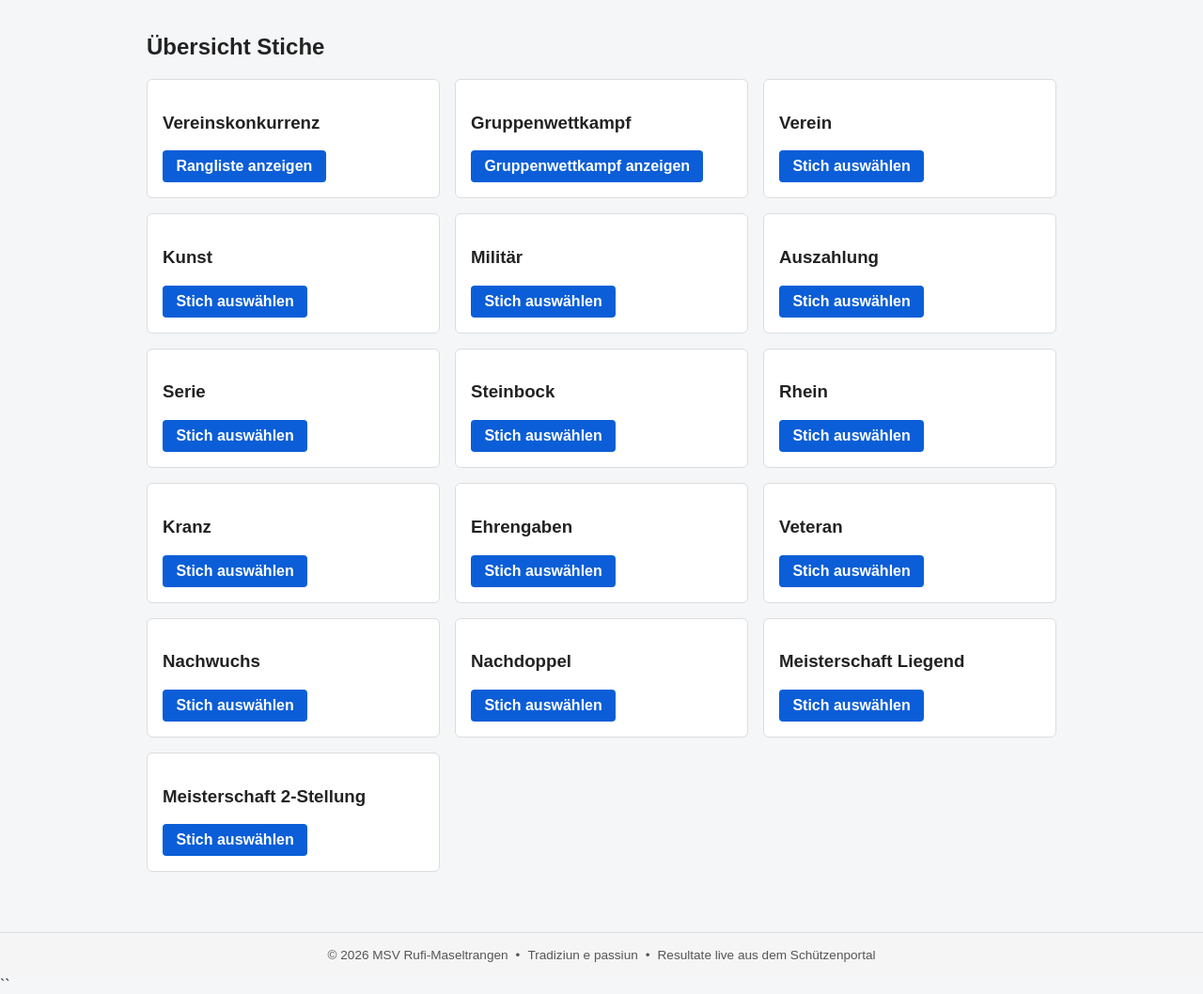
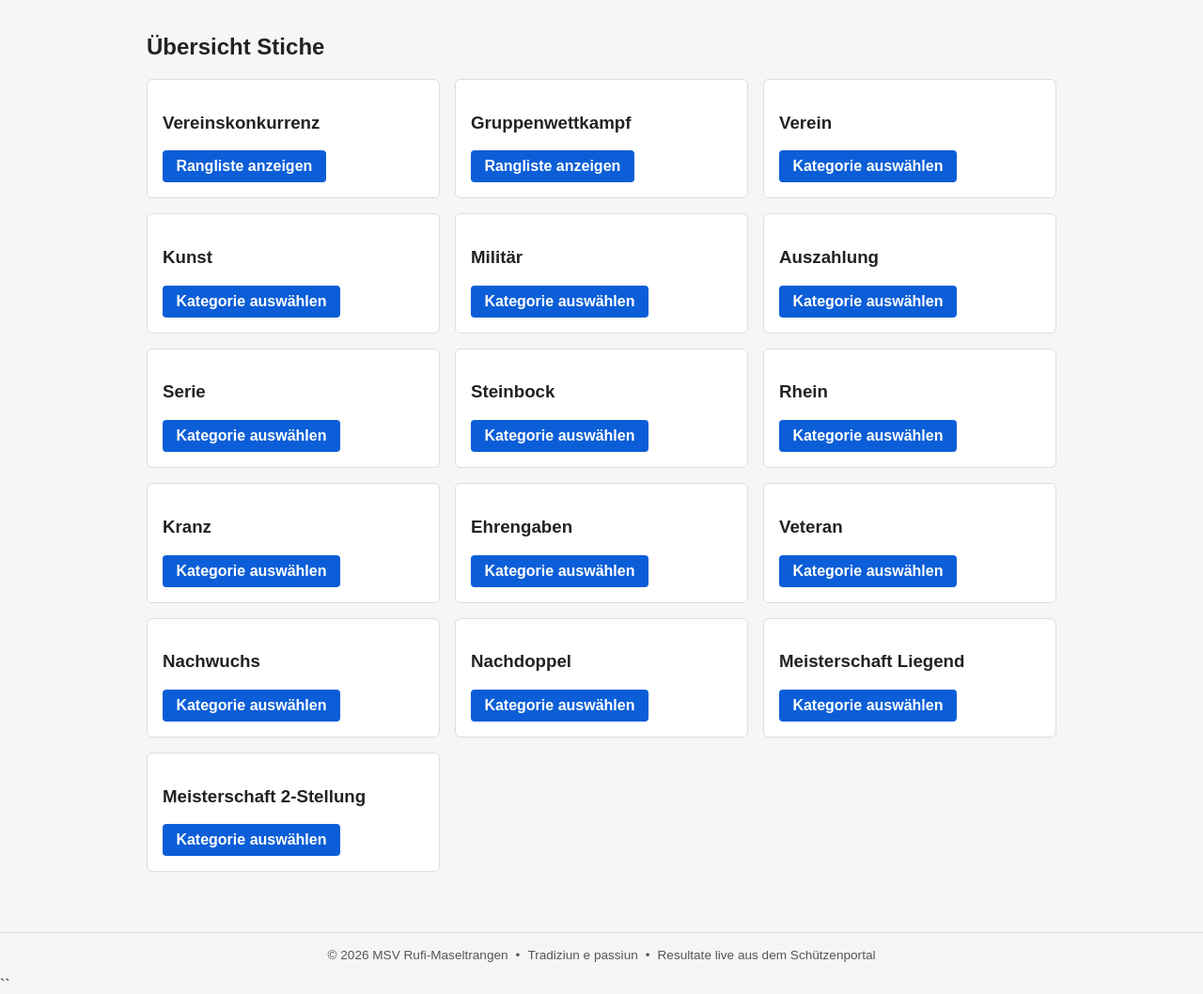
Before and after one commit to manuelduft99/schuetzenportal-msv, a FastAPI app: page / in a window 1280 px wide. Shown: the part 80-1138 px from the top of the page at 94% size. Run offline with FastAPI, Linux system fonts and the light colour scheme.

Commit message:
Übersicht angepasst

```diff
--- a/templates/index.html
+++ b/templates/index.html
@@ -15,12 +15,12 @@
 
             {% elif stich.typ == "gruppe" %}
                 <a href="/gruppe/{{ name }}" class="button">
-                    Gruppenwettkampf anzeigen
+                    Rangliste anzeigen
                 </a>
 
             {% else %}
                 <a href="/stich/{{ name }}" class="button">
-                    Stich auswählen
+                    Kategorie auswählen
                 </a>
             {% endif %}
 
```
